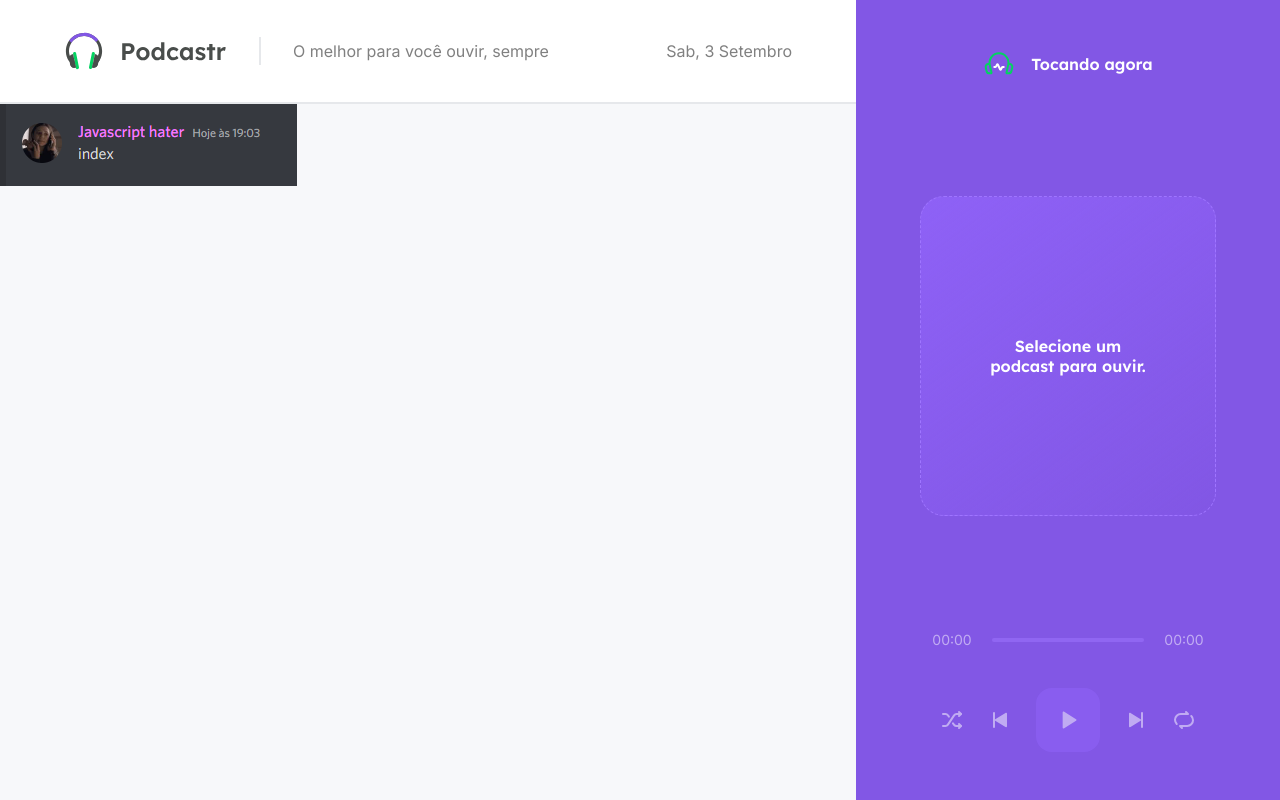
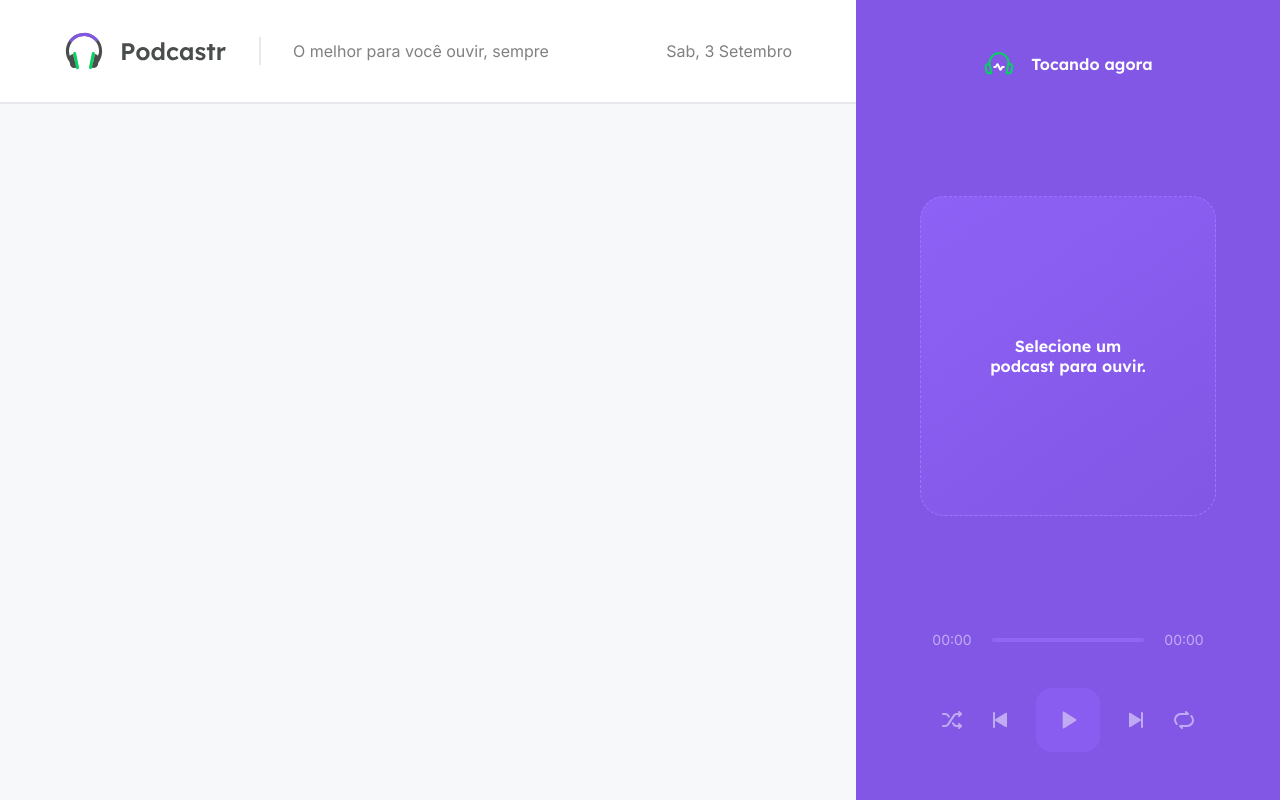
Before and after one commit to EvanderInacio/Podcastr, a Next.js app: page / in a window 1280 px wide. Built offline with nearby package versions, Linux system fonts and the light colour scheme; data requests are answered from the project's data file.

Commit message:
Img :camera_flash:

```diff
--- a/src/pages/index.tsx
+++ b/src/pages/index.tsx
@@ -4,11 +4,18 @@ import ptBR from 'date-fns/locale/pt-BR'
 import { api } from '../services/api'
 import { convertDurationToTimeString } from '../utils/convertDurationToTimeSting'
 
+import styles from './home.module.scss'
+
 type Episode = {
   id: string
   title: string
+  thumbnail: string
+  description: string
+  duration: number
   members: string
-  published_at: string
+  durationAsString: string
+  url: string
+  publishedAt: string
 }
 
 type HomeProps = {
@@ -21,9 +28,8 @@ export default function Home(props: HomeProps) {
 
 
   return (
-    <div>
-      <img src="/index.png" alt="" />
-      {/* <p>{JSON.stringify(props.episodes)}</p> */}
+    <div className={styles.homepage}>
+
     </div>
   )
 }
```
Also changed, not shown: public/index.png (deleted), src/pages/home.module.scss (added).
